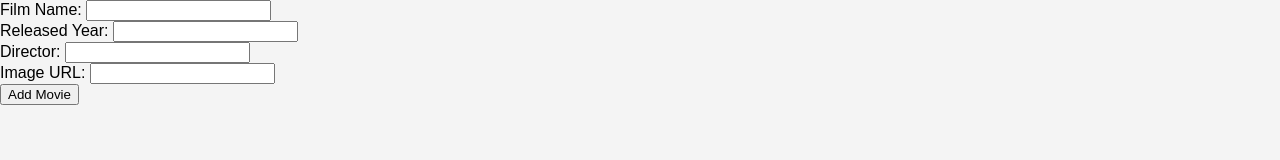
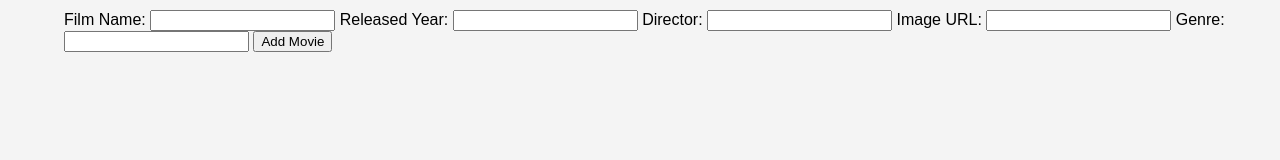
Before and after one commit to OliveSeal/Database, a plain HTML site: page index.html in a window 1280 px wide. Drawn offline with Linux system fonts and the light colour scheme; no server answers.

Commit message:
Added genre

```diff
--- a/JS/Js.js
+++ b/JS/Js.js
@@ -31,7 +31,8 @@ const app = initializeApp(firebaseConfig);
                 FilmName: filmName,
                 ReleasedYear: releasedYear,
                 Director: director,
-                ImageURL: imageURL
+                Genre: genre,
+                ImageURL: imageURL,
             })
             .then(() => {
                 console.log("Document successfully written!");
@@ -46,6 +47,7 @@ const app = initializeApp(firebaseConfig);
 
             onSnapshot(moviesCollection, (querySnapshot) => {
                 movieContainer.innerHTML = ''; // Clear existing content
+
 
                 querySnapshot.forEach((doc) => {
                     const movieData = doc.data();
@@ -67,6 +69,7 @@ const app = initializeApp(firebaseConfig);
                         <h2>${movieData.FilmName}</h2>
                         <p>Year: ${movieData.ReleasedYear}</p>
                         <p>Director: ${movieData.Director}</p>
+                        <p>Genre: ${movieData.Genre}</p> <!-- Added Genre -->
                     `;
 
                     // Append image and info to the card
--- a/css.css
+++ b/css.css
@@ -19,6 +19,7 @@ body {
     border-radius: 8px;
     overflow: hidden;
     box-shadow: 0 4px 8px rgba(0, 0, 0, 0.1);
+    flex-direction: column;
 }
 
 .movie-image {
@@ -29,6 +30,7 @@ body {
 
 .movie-info {
     padding: 15px;
+    padding-bottom: 150px;
 }
 
 h2, p {
@@ -39,3 +41,8 @@ h2, p {
 p {
     color: #777;
 }
+
+form {
+    padding-top: 10px;
+    padding-left: 5%;
+}
--- a/index.html
+++ b/index.html
@@ -8,28 +8,31 @@
 </head>
 <body>
 
-  <form>
+<form>
     <label for="filmName">Film Name:</label>
-    <input type="text" id="filmName" required><br>
+    <input type="text" id="filmName" required>
 
     <label for="releasedYear">Released Year:</label>
-    <input type="text" id="releasedYear" required><br>
+    <input type="text" id="releasedYear" required>
 
     <label for="director">Director:</label>
-    <input type="text" id="director" required><br>
+    <input type="text" id="director" required>
 
     <label for="imageURL">Image URL:</label>
-    <input type="text" id="imageURL" required><br>
+    <input type="text" id="imageURL" required>
+
+    <label for="genre">Genre:</label>
+    <input type="text" id="genre" required>
 
     <button type="submit">Add Movie</button>
 </form>
 
 <div class="movie-container"></div>
 
-  <script src="https://www.gstatic.com/firebasejs/9.6.3/firebase-app.js"></script>
-  <script src="https://www.gstatic.com/firebasejs/9.6.3/firebase-app-compat.js"></script>
-  <script src="https://www.gstatic.com/firebasejs/9.6.3/firebase-firestore-compat.js"></script>
-  <script src="https://www.gstatic.com/firebasejs/9.6.3/firebase-firestore-compat.js"></script>
+<script src="https://www.gstatic.com/firebasejs/9.6.3/firebase-app.js"></script>
+<script src="https://www.gstatic.com/firebasejs/9.6.3/firebase-app-compat.js"></script>
+<script src="https://www.gstatic.com/firebasejs/9.6.3/firebase-firestore-compat.js"></script>
+<script src="https://www.gstatic.com/firebasejs/9.6.3/firebase-firestore-compat.js"></script>
 <script type="module" src="JS/Js.js"></script>
 
 </body>
```
